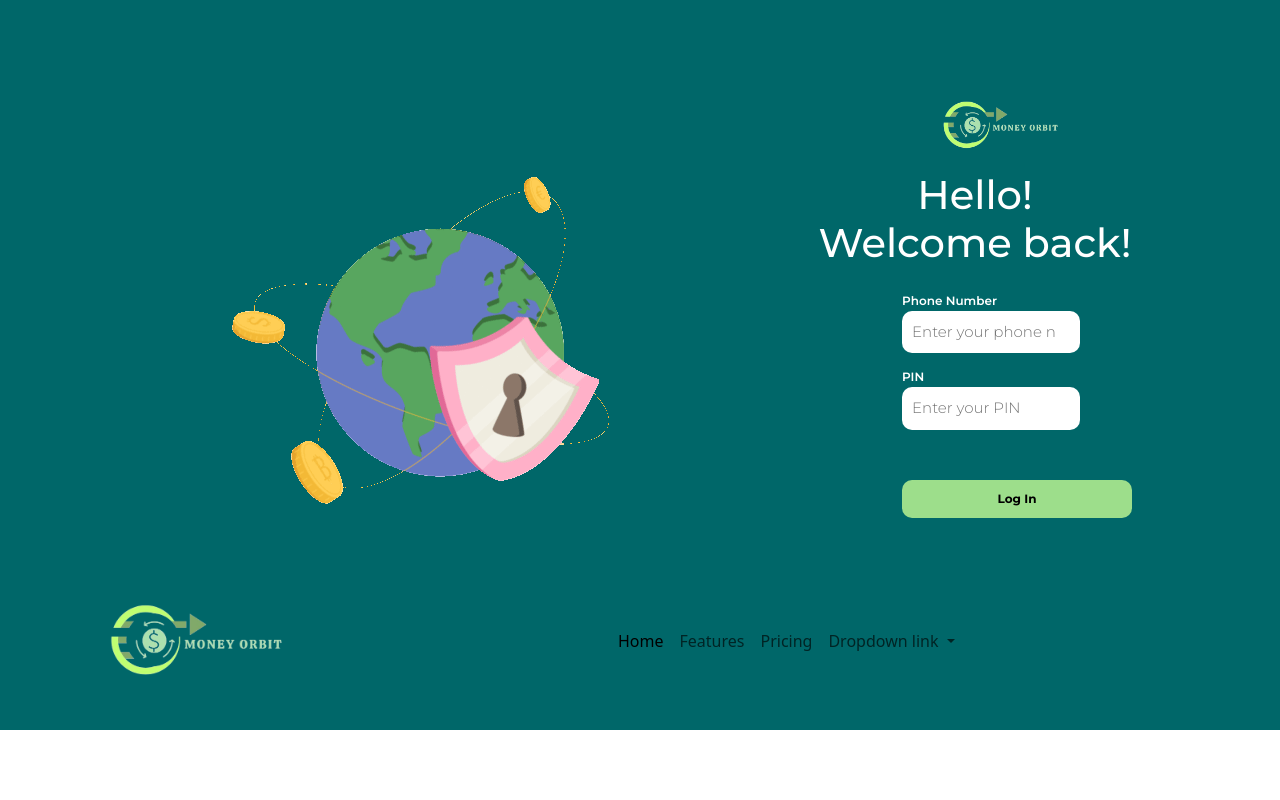
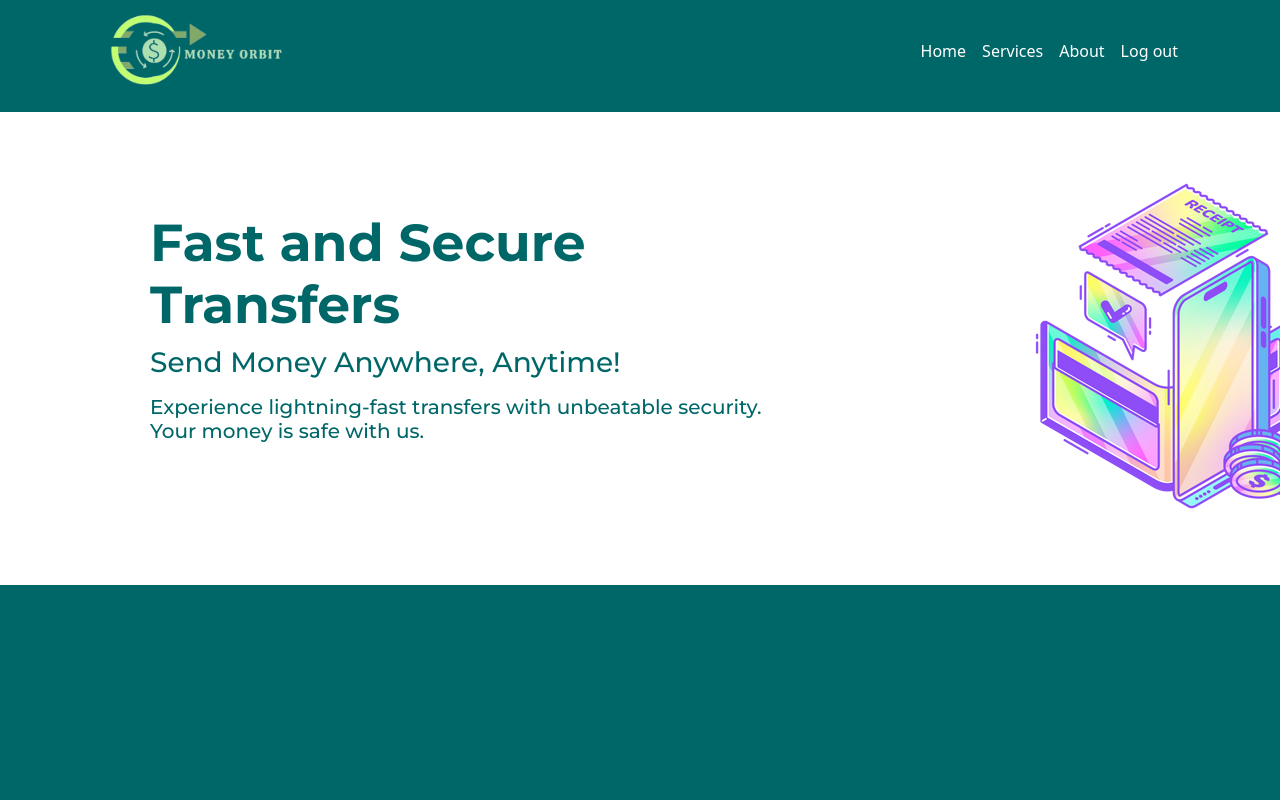
Before and after one commit to humaira-reactdev/Money-Orbit, a plain HTML site: page index.html in a window 1280 px wide. Shown: the top 800 px of the page. Drawn offline with nearby package versions, Linux system fonts and the light colour scheme.

Commit message:
Completed homepage banner

```diff
--- a/CSS/style.css
+++ b/CSS/style.css
@@ -86,6 +86,9 @@ body{
     background: white !important;
 }
 
+.loginPage{
+    display: none;
+}
 /* .homepage{
     display: none;
 } */
@@ -101,6 +104,15 @@ body{
     width: 40%;
 }
 
+.navbar ul li a{
+    color: white !important;
+    transition: all linear 0.3s;
+}
+
+.navbar ul li a:hover{
+    color: #9DDE8B !important;
+}
+
 
 
 /* ==================NAVBAR CSS END============== */
@@ -111,7 +123,7 @@ body{
     background: white;
     width: 1550px;
     height: 473px;
-    margin-top: 38px;
+    margin-top: 10px;
     margin-left: auto;
     margin-right: auto;
     position: relative;
@@ -120,10 +132,30 @@ body{
 .banner img{
     position: absolute;
     margin-left: 1000px;
-    margin-top: 80px;
+    margin-top: 50px;
+}
+
+.bannertext{
+    padding-top: 100px;
+    padding-left: 150px;
+    font-family: "Montserrat", sans-serif;
+    color: #006769;
 
 }
 
+.bannertext h1{
+    width: 500px;
+    font-size: 52px;
+    font-weight: 700;
+}
 
+.bannertext h3{
+    margin-top: 10px;
+}
+
+.bannertext h5{
+    width: 650px;
+    margin-top: 15px;
+}
 
 /* ==================BANNER CSS END============== */
--- a/index.html
+++ b/index.html
@@ -45,60 +45,45 @@
     <!--------------------HOME PAGE START-------------->
 
     <div class="homepage">
+
+      <!-------------------NAVBAR START------------------->
         <div class="container">
-            <nav class="navbar navbar-expand-lg bg-body-tertiary">
-                <div class="container-fluid">
-                  <a class="navbar-brand" href="#"><img src="images/logo3.png" alt=""></a>
-                  <button class="navbar-toggler" type="button" data-bs-toggle="collapse" data-bs-target="#navbarNavDropdown" aria-controls="navbarNavDropdown" aria-expanded="false" aria-label="Toggle navigation">
+          <nav class="navbar navbar-expand-lg">
+            <div class="container">
+              <a class="navbar-brand" href="#"><img src="images/logo3.png" alt="Logo"></a>
+              <button class="navbar-toggler" type="button" data-bs-toggle="collapse" data-bs-target="#navbarSupportedContent" aria-controls="navbarSupportedContent" aria-expanded="false" aria-label="Toggle navigation">
                 <span class="navbar-toggler-icon"></span>
               </button>
-                  <div class="collapse navbar-collapse" id="navbarNavDropdown">
-                    <ul class="navbar-nav">
-                      <li class="nav-item">
-                        <a class="nav-link active" aria-current="page" href="#">Home</a>
-                      </li>
-                      <li class="nav-item">
-                        <a class="nav-link" href="#">Features</a>
-                      </li>
-                      <li class="nav-item">
-                        <a class="nav-link" href="#">Pricing</a>
-                      </li>
-                      <li class="nav-item dropdown">
-                        <a class="nav-link dropdown-toggle" href="#" role="button" data-bs-toggle="dropdown" aria-expanded="false">
-                          Dropdown link
-                        </a>
-                        <ul class="dropdown-menu">
-                          <li><a class="dropdown-item" href="#">Action</a></li>
-                          <li><a class="dropdown-item" href="#">Another action</a></li>
-                          <li><a class="dropdown-item" href="#">Something else here</a></li>
-                        </ul>
-                      </li>
+              <div class="collapse navbar-collapse" id="navbarSupportedContent">
+                <ul class="navbar-nav ms-auto mb-2 mb-lg-0">
+                  <li class="nav-item"><a class="nav-link active" aria-current="page" href="#">Home</a></li>
+                  <li class="nav-item"><a class="nav-link active" aria-current="page" href="#">Services</a></li>
+                  <li class="nav-item"><a class="nav-link active" aria-current="page" href="#">About</a></li>
+                  <li class="nav-item"><a class="nav-link active" aria-current="page" href="#">Log out</a></li>
                 </ul>
               </div>
             </div>
           </nav>
         </div>
+        <!-- ---------------------NAVBAR END------------------ -->
+
+        <!--------------------BANNER START----------------------->
 
         <div class="banner">
           <img src="images/holographic-digital-wallet-and-online-banking-1.png" alt="">
           <div class="bannertext">
-
+            <h1>Fast and Secure Transfers</h1>
+            <h3>Send Money Anywhere, Anytime!</h3>
+            <h5>Experience lightning-fast transfers with unbeatable security. Your money is safe with us.</h5>
+          </div>
+        </div>
     </div>
 
-
-        </div>
-
-    </div>
 
 
 
     <!--------------------HOME PAGE END-------------->
 
-
-
-
-
-
     <script src="JS/script.js"></script>
     <script src="https://cdn.jsdelivr.net/npm/bootstrap@5.3.3/dist/js/bootstrap.bundle.min.js" integrity="sha384-YvpcrYf0tY3lHB60NNkmXc5s9fDVZLESaAA55NDzOxhy9GkcIdslK1eN7N6jIeHz" crossorigin="anonymous"></script>
 </body>
```
Lines whose indentation alone changed are shown as unchanged.
